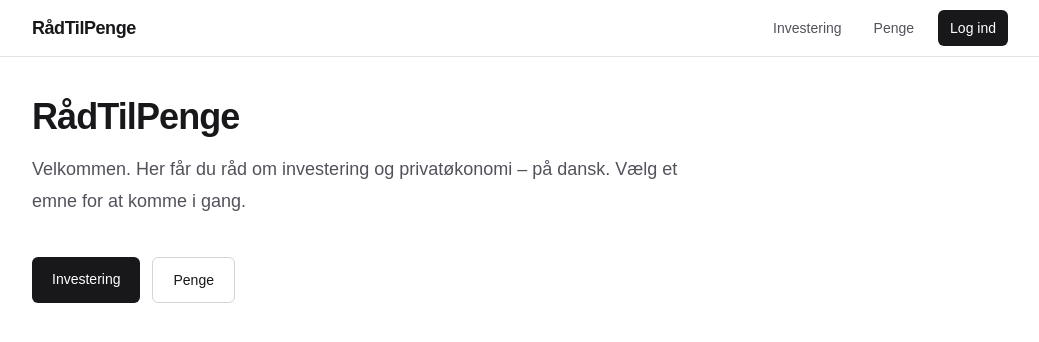
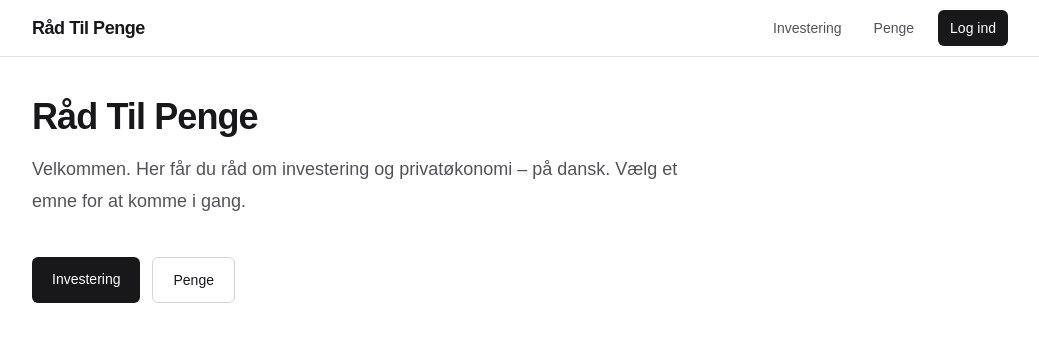
Before and after one commit to Venzul/raadtilpenge, a Next.js app: page / in a window 1280 px wide. Shown: the top 342 px of the page, without its empty margins (120-1159 px from the left). Built offline with nearby package versions, Linux system fonts and the light colour scheme; no server answers; the database is empty.

Commit message:
Use spaced brand name "Råd Til Penge" in UI and SEO.
Display the public name as three words in the header and homepage, and use the same phrase in titles, Open Graph, Twitter, and JSON-LD without changing domain or package identifiers.

Co-authored-by: Venzul <Venzul@users.noreply.github.com>

```diff
--- a/app/components/SiteHeader.tsx
+++ b/app/components/SiteHeader.tsx
@@ -4,6 +4,7 @@ import Link from "next/link";
 import { usePathname, useRouter } from "next/navigation";
 import { useEffect, useState } from "react";
 import { clearAuthCookie, isLoggedIn } from "../lib/auth";
+import { SITE_NAME } from "../lib/brand";
 
 const navLinks = [
   { href: "/investering", label: "Investering" },
@@ -37,7 +38,7 @@ export default function SiteHeader() {
           href="/"
           className="text-lg font-semibold tracking-tight text-zinc-900"
         >
-          RådTilPenge
+          {SITE_NAME}
         </Link>
 
         <nav className="flex items-center gap-1 sm:gap-2">
--- a/app/investering/aktie-kontotyper/page.tsx
+++ b/app/investering/aktie-kontotyper/page.tsx
@@ -2,7 +2,7 @@ import type { Metadata } from "next";
 import AktieKontotyper from "./AktieKontotyper";
 
 export const metadata: Metadata = {
-  title: "Aktie kontotyper | RådTilPenge",
+  title: "Aktie kontotyper | Råd Til Penge",
   description:
     "Find den rigtige aktie-kontotype trin for trin – til børn, frie midler, pension og erhverv.",
 };
--- a/app/investering/index-overview/page.tsx
+++ b/app/investering/index-overview/page.tsx
@@ -2,7 +2,7 @@ import type { Metadata } from "next";
 import IndexOverview from "./IndexOverview";
 
 export const metadata: Metadata = {
-  title: "Indeks oversigt | RådTilPenge",
+  title: "Indeks oversigt | Råd Til Penge",
   description:
     "Forstå aktiemarkedets indekser på dansk — ACWI IMI, MSCI World, S&P 500, Nasdaq, geografisk fordeling og hvad dine fonde egentlig dækker.",
 };
--- a/app/investering/skats-positivliste/page.tsx
+++ b/app/investering/skats-positivliste/page.tsx
@@ -2,7 +2,7 @@ import type { Metadata } from "next";
 import SkatsPositivliste from "./SkatsPositivliste";
 
 export const metadata: Metadata = {
-  title: "Skats positivliste | RådTilPenge",
+  title: "Skats positivliste | Råd Til Penge",
   description:
     "Forstå Skats positivliste (ABIS), søg på ISIN eller fondsnavn, og se om vores anbefalede ETF'er er på listen.",
 };
--- a/app/layout.tsx
+++ b/app/layout.tsx
@@ -2,6 +2,11 @@ import type { Metadata } from "next";
 import { Geist, Geist_Mono } from "next/font/google";
 import AnalyticsTracker from "./components/AnalyticsTracker";
 import SiteHeader from "./components/SiteHeader";
+import {
+  SITE_DESCRIPTION,
+  SITE_NAME,
+  SITE_ORIGIN,
+} from "./lib/brand";
 import "./globals.css";
 
 const geistSans = Geist({
@@ -15,8 +20,41 @@ const geistMono = Geist_Mono({
 });
 
 export const metadata: Metadata = {
-  title: "RådTilPenge",
-  description: "Råd om investering og penge – på dansk.",
+  metadataBase: new URL(SITE_ORIGIN),
+  title: SITE_NAME,
+  description: SITE_DESCRIPTION,
+  applicationName: SITE_NAME,
+  openGraph: {
+    title: SITE_NAME,
+    description: SITE_DESCRIPTION,
+    siteName: SITE_NAME,
+    locale: "da_DK",
+    type: "website",
+    url: "/",
+  },
+  twitter: {
+    card: "summary",
+    title: SITE_NAME,
+    description: SITE_DESCRIPTION,
+  },
+};
+
+const jsonLd = {
+  "@context": "https://schema.org",
+  "@graph": [
+    {
+      "@type": "Organization",
+      name: SITE_NAME,
+      url: SITE_ORIGIN,
+    },
+    {
+      "@type": "WebSite",
+      name: SITE_NAME,
+      url: SITE_ORIGIN,
+      inLanguage: "da-DK",
+      description: SITE_DESCRIPTION,
+    },
+  ],
 };
 
 export default function RootLayout({
@@ -30,6 +68,12 @@ export default function RootLayout({
       className={`${geistSans.variable} ${geistMono.variable} h-full antialiased`}
     >
       <body className="flex min-h-full flex-col bg-zinc-50 font-sans text-zinc-900">
+        <script
+          type="application/ld+json"
+          dangerouslySetInnerHTML={{
+            __html: JSON.stringify(jsonLd).replace(/</g, "\\u003c"),
+          }}
+        />
         <SiteHeader />
         <AnalyticsTracker />
         {children}
--- /dev/null
+++ b/app/lib/brand.ts
@@ -0,0 +1,6 @@
+export const SITE_NAME = "Råd Til Penge";
+
+export const SITE_DESCRIPTION =
+  "Råd Til Penge – råd om investering og penge på dansk.";
+
+export const SITE_ORIGIN = "https://www.xn--rdtilpenge-15a.com";
--- a/app/page.tsx
+++ b/app/page.tsx
@@ -1,10 +1,11 @@
 import Link from "next/link";
+import { SITE_NAME } from "./lib/brand";
 
 export default function Home() {
   return (
     <main className="mx-auto w-full max-w-5xl flex-1 px-4 py-10 sm:px-6">
       <h1 className="text-3xl font-semibold tracking-tight text-zinc-900 sm:text-4xl">
-        RådTilPenge
+        {SITE_NAME}
       </h1>
       <p className="mt-4 max-w-2xl text-lg leading-8 text-zinc-600">
         Velkommen. Her får du råd om investering og privatøkonomi – på dansk.
--- a/app/penge/bil-beregner/page.tsx
+++ b/app/penge/bil-beregner/page.tsx
@@ -2,7 +2,7 @@ import type { Metadata } from "next";
 import CarCalculator from "./CarCalculator";
 
 export const metadata: Metadata = {
-  title: "Bil beregner | RådTilPenge",
+  title: "Bil beregner | Råd Til Penge",
   description:
     "Find ud af, hvad du realistisk kan købe bil for ud fra nettoindkomst, TCO og lån – baglæns fra budget til max bilpris.",
 };
--- a/app/penge/boligkoeb-beregner/page.tsx
+++ b/app/penge/boligkoeb-beregner/page.tsx
@@ -2,7 +2,7 @@ import type { Metadata } from "next";
 import MortgageCalculator from "./MortgageCalculator";
 
 export const metadata: Metadata = {
-  title: "Boligkøb beregner | RådTilPenge",
+  title: "Boligkøb beregner | Råd Til Penge",
   description:
     "Se, hvad det koster at låne til ny bolig – ydelse, lånedetaljer og amortisationstabel.",
 };
--- a/app/penge/fire-beregner/page.tsx
+++ b/app/penge/fire-beregner/page.tsx
@@ -2,7 +2,7 @@ import type { Metadata } from "next";
 import FireCalculator from "./FireCalculator";
 
 export const metadata: Metadata = {
-  title: "FIRE Beregner | RådTilPenge",
+  title: "FIRE Beregner | Råd Til Penge",
   description:
     "Beregn dit FIRE-mål efter 4%-reglen, opsparingsrate og estimeret tid til økonomisk uafhængighed.",
 };
--- a/app/penge/rentes-rente-beregner/page.tsx
+++ b/app/penge/rentes-rente-beregner/page.tsx
@@ -2,7 +2,7 @@ import type { Metadata } from "next";
 import CompoundInterestCalculator from "./CompoundInterestCalculator";
 
 export const metadata: Metadata = {
-  title: "Rentes rente beregner | RådTilPenge",
+  title: "Rentes rente beregner | Råd Til Penge",
   description:
     "Beregn hvordan opsparing vokser med rentes rente – inklusive månedlige indbetalinger og årligt afkast.",
 };
```
